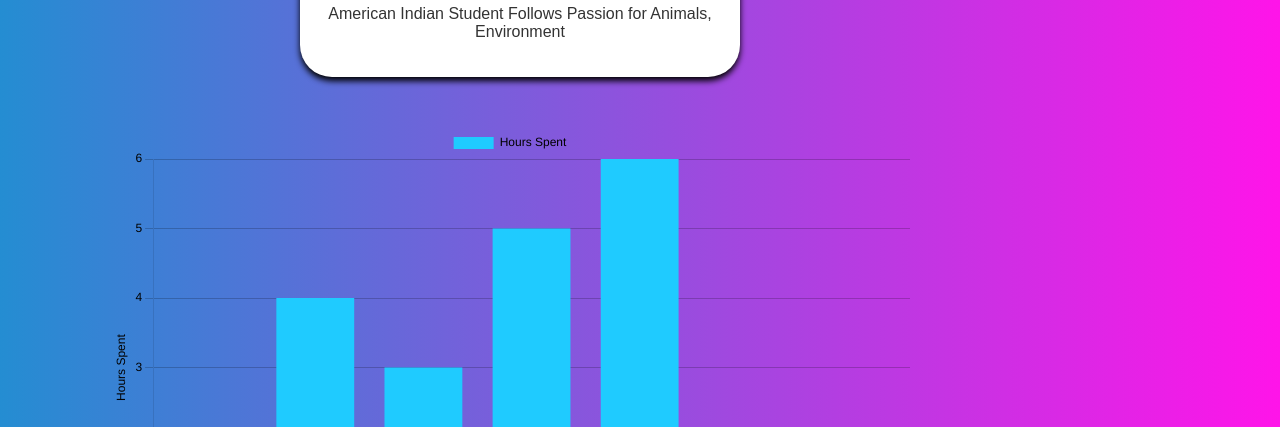
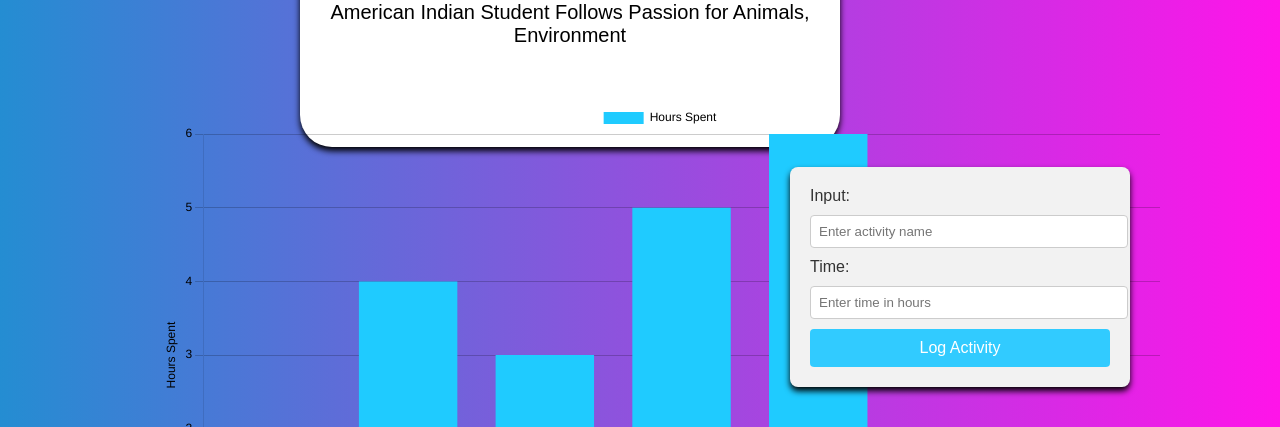
Before and after one commit to JTripple7s/Time-Tamer, a plain HTML site: page index.html in a window 1280 px wide. Shown: the part 143-570 px from the top of the page. Drawn offline with nearby package versions, Linux system fonts and the light colour scheme.

Commit message:
Added all of the gui functionality except for the wheel chart in the top right

```diff
--- a/index.html
+++ b/index.html
@@ -14,7 +14,7 @@
     <p>American Indian Student Follows Passion for Animals, Environment</p>
 </div>
 
-<div id="graph-container" style="position: absolute; bottom: 20px; left: 100px; width: 800px; height: 500px;">
+<div id="graph-container">
     <canvas id="weekly-schedule"></canvas>
 </div>
 
@@ -22,6 +22,16 @@
     <img src="images/Official_CSUSM_Logo.jpg" alt="csusm official logo" width="300" height="200">
 </div>
 
+<div id="input-section">
+    <label for="activity">Input:</label>
+    <input type="text" id="activity" name="activity" placeholder="Enter activity name">
+
+    <label for="time">Time:</label>
+    <input type="number" id="time" name="time" placeHolder="Enter time in hours">
+
+    <button onclick="addActivity()">Log Activity</button>
+</div>
+
 
     <script src="script.js"></script>
 </body>
--- a/script.js
+++ b/script.js
@@ -72,3 +72,24 @@ const weeklyScheduleChart = new Chart(ctx, {
         }
     }
 });
+
+// Function to handle the submission of activity and time
+function addActivity() {
+    // Get the values from the input fields
+    const activity = document.getElementById('activity').value;
+    const time = parseFloat(document.getElementById('time').value);
+
+    if (!activity || isNaN(time) || time <= 0) {
+        alert("Please enter valid activity and time.");
+        return;
+    }
+
+    // Display the entered activity and time in the console for now
+    console.log(`Activity: ${activity}, Time Spent: ${time} hours`);
+
+    // You can later implement this to update your graph or save it to a list, etc.
+
+    // Clear the input fields after submission
+    document.getElementById('activity').value = '';
+    document.getElementById('time').value = '';
+}
--- a/styles.css
+++ b/styles.css
@@ -1,4 +1,4 @@
-/* General Styles */
+
 body {
     font-family: Arial, sans-serif;
     margin: 20px;
@@ -9,33 +9,45 @@ body {
     background: linear-gradient(to right, #248DD2 0%, #FF14E9 100%);
 }
 
-/* Title */
 h1 {
     text-align: center;
     color: #000000;
     margin-bottom: 20px;
 }
 
-/* Style the white box */
+
 #School-News-box {
-    background-color: white; /* White background for the box */
-    color: #333; /* Text color */
-    padding: 20px; /* Inner spacing */
-    border-radius: 32px; /* Rounded corners */
-    box-shadow: 0 4px 6px rgba(0, 0, 0, 1); /* Subtle shadow for depth */
-    max-width: 400px; /* Limit the width of the box */
+    background-color: white;
+    color: #333;
+    padding: 20px;
+    border-radius: 32px;
+    box-shadow: 0 4px 6px rgba(0, 0, 0, 1);
+    max-width: 500px;
+    height: 200px;
     text-align: center;
     position: absolute;
     top: 50px;
     left: 300px;
 }
 
+#School-News-box h1{
+    font-family: 'Arial';
+    font-size: 30px;
+    color:#000000
+}
+
+#School-News-box p{
+    font-family: 'Arial';
+    font-size: 20px;
+    color:#000000
+}
+
 #graph-container {
     position: absolute;
-    bottom: 150px;
+    bottom: 20px;
     left: 150px;
-    width: 400px; /* Set width of the graph */
-    height: 300px; /* Set height of the graph */
+    width: 1000px;
+    height: 525px;
     /*background-color: rgb(255, 255, 255);*/
     padding: 10px;
     border-radius: 8px;
@@ -45,7 +57,41 @@ h1 {
 #csusm-logo{
     position: absolute;
     bottom: 20px;
-    right: 20px;
+    right: 150px;
     width: 300px;
     height: auto;
 }
+
+#input-section {
+    position: absolute;
+    bottom: 270px;
+    right: 150px;
+    padding: 20px;
+    background-color: #f2f2f2;
+    border-radius: 8px;
+    width: 300px;
+    box-shadow: 0 4px 6px rgba(0, 0, 0, 1);
+}
+
+#input-section input {
+    width: 100%;
+    padding: 8px;
+    margin: 10px 0;
+    border-radius: 4px;
+    border: 1px solid #ccc;
+}
+
+#input-section button {
+    width: 100%;
+    padding: 10px;
+    background-color: #31cbff;
+    border: none;
+    border-radius: 4px;
+    color: white;
+    font-size: 16px;
+    cursor: pointer;
+}
+
+#input-section button:hover {
+    background-color: #1c9bb6;
+}
```
